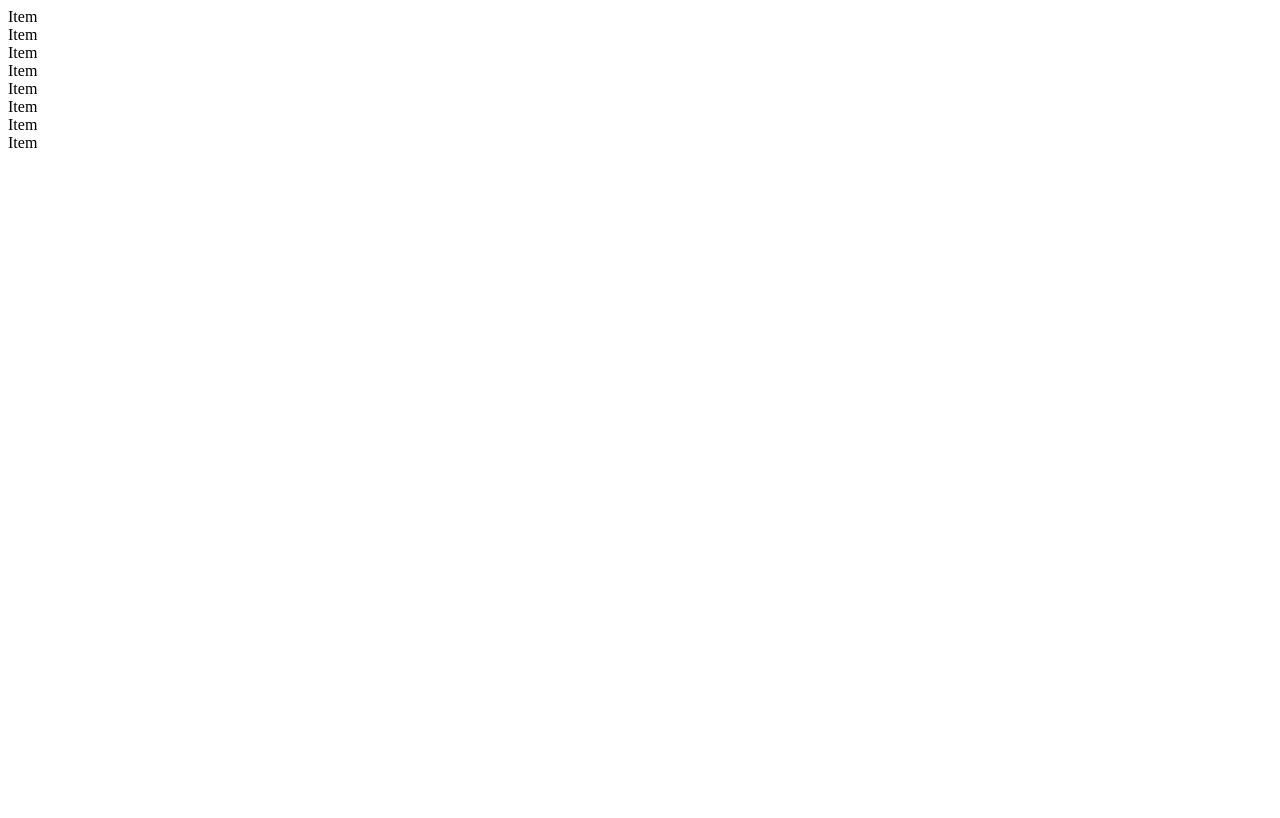
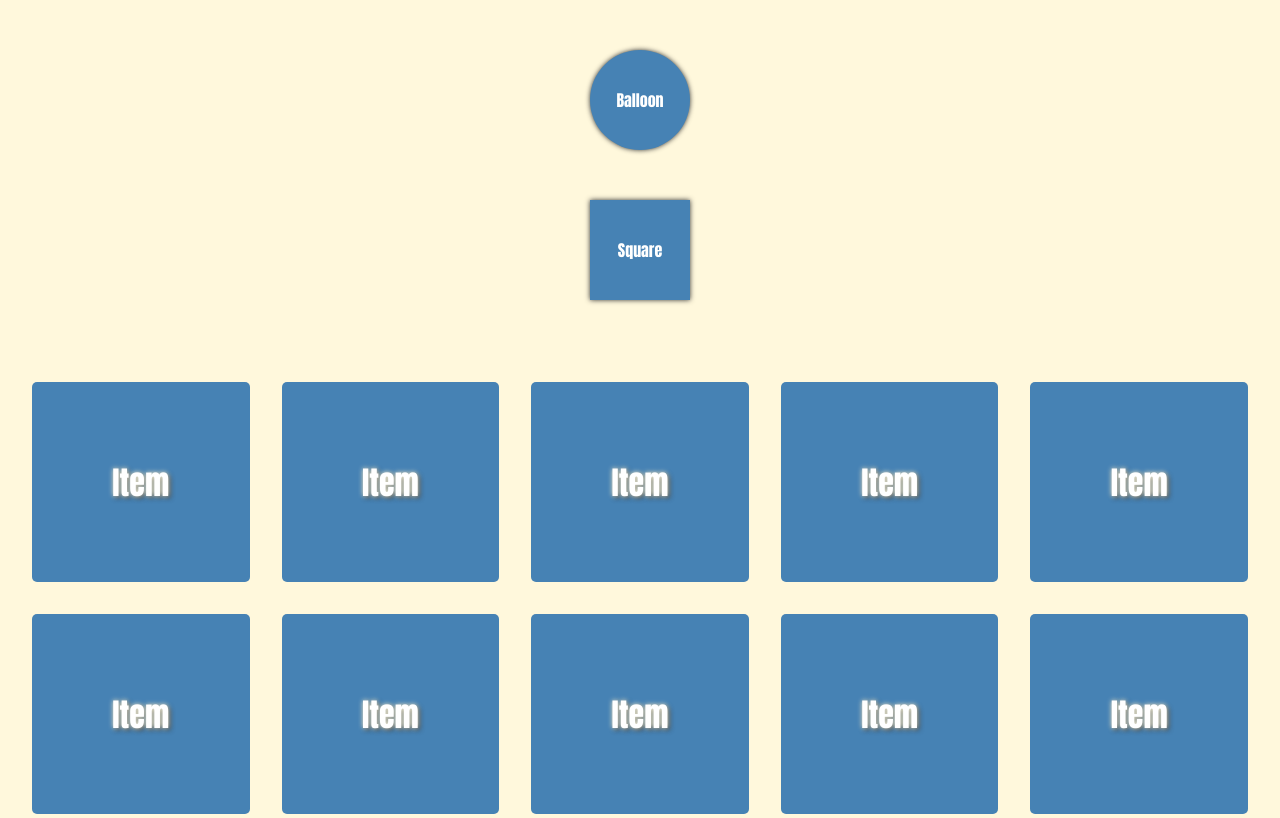
Before and after one commit to dk10119/HTML_CSS, a plain HTML site: page 08_week/box_shadow/index.html in a window 1280 px wide. Shown: the top 818 px of the page. Drawn offline with Linux system fonts and the light colour scheme.

Commit message:
completed shadow and transition excercise

```diff
--- a/08_week/box_shadow/index.html
+++ b/08_week/box_shadow/index.html
@@ -7,7 +7,16 @@
     <title>Shadow and transistion</title>
   </head>
   <body>
+    <div class="round">Balloon</div>
+    <div class="square">Square</div>
     <div class="content">
+      <div class="item">Item</div>
+      <div class="item">Item</div>
+      <div class="item">Item</div>
+      <div class="item">Item</div>
+      <div class="item">Item</div>
+      <div class="item">Item</div>
+      <div class="item">Item</div>
       <div class="item">Item</div>
       <div class="item">Item</div>
       <div class="item">Item</div>
--- a/08_week/box_shadow/style.css
+++ b/08_week/box_shadow/style.css
@@ -0,0 +1,83 @@
+:root {
+    --neutral-color: cornsilk;
+    --font: Impact, sans-serif;
+    --primary-color: steelblue;
+    --secondary-color: teal;
+    --dark-color: #333;
+    --light-color: #fff;
+    --basic-shadow: 2px 2px 5px var(--dark-color);
+}
+
+* {
+    padding: 0;
+    margin: 0;
+    box-sizing: border-box;
+}
+
+body {
+    font-family: var(--font);
+    background-color: var(--neutral-color);
+    color: var(--light-color);
+}
+
+.content {
+    display: grid;
+    grid-template-columns: repeat(5, 1fr);
+    gap: 2rem;
+    padding: 2rem;
+}
+
+.item {
+    background-color: var(--primary-color);
+    min-height: 200px;
+    font-size: 2rem;
+    display: flex;
+    justify-content: center;
+    align-items: center;
+    border-radius: 5px;
+    text-shadow: 0px 0px 5px var(--neutral-color), var(--basic-shadow);
+    /* transition: all 1.5s ease-in-out; */
+}
+
+.item:hover {
+    box-shadow: 0 0 15px var(--dark-color) inset, 0px 0px 10px var(--secondary-color);
+    background-color: var(--secondary-color);
+    /* transition-timing-function: ease-out; */
+    transition: all 0.1s ease-in;
+}
+
+.round {
+    margin: 50px auto;
+    width: 100px;
+    height: 100px;
+    border-radius: 50%;
+    display: flex;
+    justify-content: center;
+    align-items: center;
+    background-color: var(--primary-color);
+    box-shadow: 0 0 5px var(--dark-color);
+    transition: width 1s 0.1s ease-in, height 1s 0.1s ease-in, font-size 1s 0.1s ease-in;
+}
+
+.round:hover {
+    height: 400px;
+    width: 400px;
+    font-size: 4rem;
+    /* transition: all 3s 3s ease-in-out; */
+}
+
+.square {
+    margin: 50px auto;
+    width: 100px;
+    height: 100px;
+    display: flex;
+    justify-content: center;
+    align-items: center;
+    background-color: var(--primary-color);
+    box-shadow: 0 0 5px var(--dark-color);
+    transition: transform 50s ease-in;
+}
+
+.square:hover {
+    transform: rotate(180000deg);
+}
```
